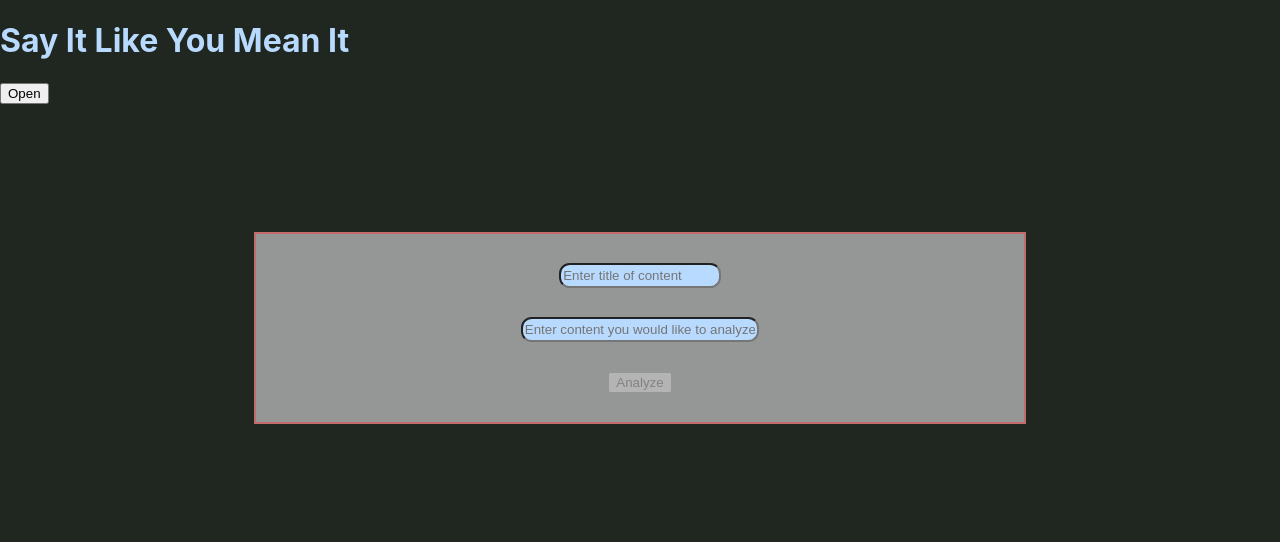
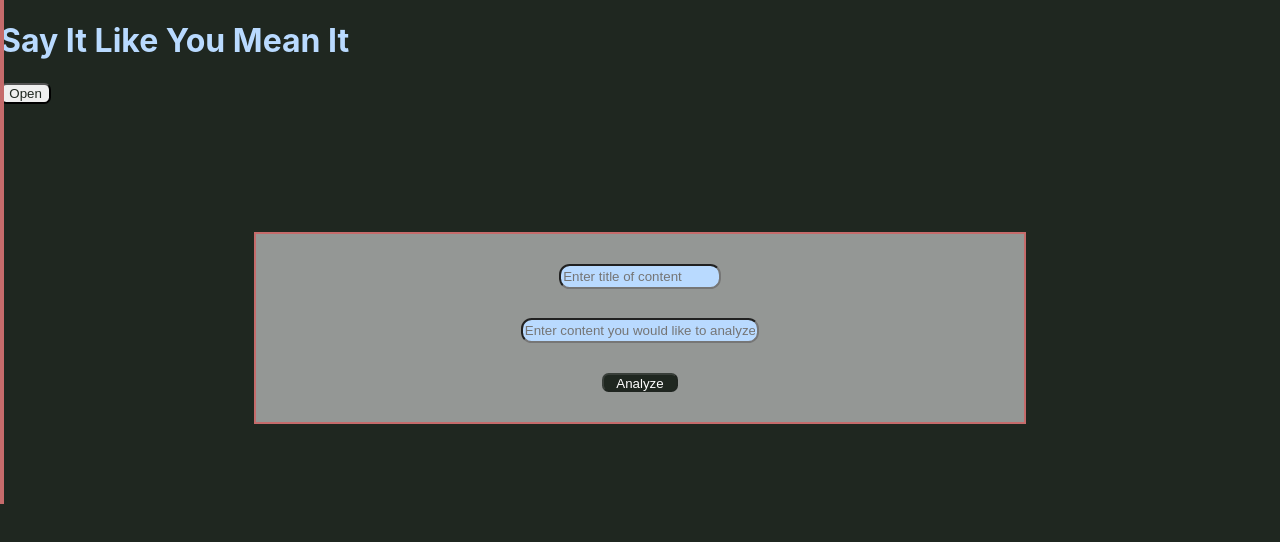
Before and after one commit to Logandv3/Say-it-like-you-mean-it, a React (Create React App) app: page / in a window 1280 px wide. Shown: the top 542 px of the page. Built offline with nearby package versions, Linux system fonts and the light colour scheme.

Commit message:
Add basic styling to nav bar

```diff
--- a/src/components/App.js
+++ b/src/components/App.js
@@ -92,7 +92,7 @@ class App extends Component {
               <h1>Say It Like You Mean It</h1>
             </div>
             {/* <h3>Current View</h3> */}
-            <button name='open-nav' onClick={(event) => this.toggleNavBar(event.target)}>Open</button>
+            <button className='open-nav-btn' name='open-nav' onClick={(event) => this.toggleNavBar(event.target)}>Open</button>
             <Nav wid={this.state.navWidth} closeNav={this.toggleNavBar} />
           </header>
           <Route
--- a/src/components/Nav.js
+++ b/src/components/Nav.js
@@ -6,7 +6,7 @@ const Nav = ({ wid, closeNav }) => {
 
   return(
     <section className='navigation-container' style={{width: wid }} >
-    <button name='close-nav' onClick={(event) => closeNav(event.target)}>Close</button>
+    <button className='close-nav-btn' name='close-nav' onClick={(event) => closeNav(event.target)}>Close</button>
       <NavLink to={`/past_entries/all`} >
         <h3 className='all-entries-link' name='all' onClick={(event) => closeNav(event.target)}>All Entries</h3>
       </NavLink>
--- a/src/styles/App.css
+++ b/src/styles/App.css
@@ -15,3 +15,10 @@ html {
 .app-header {
   color: rgb(185, 218, 255);
 }
+
+.open-nav-btn {
+  color: rgb(31, 39, 32);
+  border-radius: 0.5em;
+  width: 4%;
+  height: 35%;
+}
--- a/src/styles/Form.css
+++ b/src/styles/Form.css
@@ -31,3 +31,11 @@
   background-color: rgb(185, 218, 255);
   border-radius: 0.8em;
 }
+
+.analyze-entry-btn {
+  background-color: rgb(31, 39, 32);
+  border-radius: 0.5em;
+  width: 10%;
+  height: 10%;
+  color: white;
+}
--- a/src/styles/Nav.css
+++ b/src/styles/Nav.css
@@ -1,15 +1,24 @@
 .navigation-container {
-  height: 100%;
+  height: 60%;
   width: 25%;
   position: fixed;
   z-index: 1;
   top: 0;
   left: 0;
-  background-color:#232323;
+  background-color: rgb(148, 151, 149);
   transition: .5s ease;
   overflow-x: hidden;
   padding-top: 20px;
   display: flex;
   flex-direction: column;
   align-items: center;
+  border: 2px solid rgb(197, 107, 107);
 }
+
+.close-nav-btn {
+  background-color: rgb(31, 39, 32);
+  border-radius: 0.5em;
+  width: 30%;
+  height: 4%;
+  color: white;
+}
```
